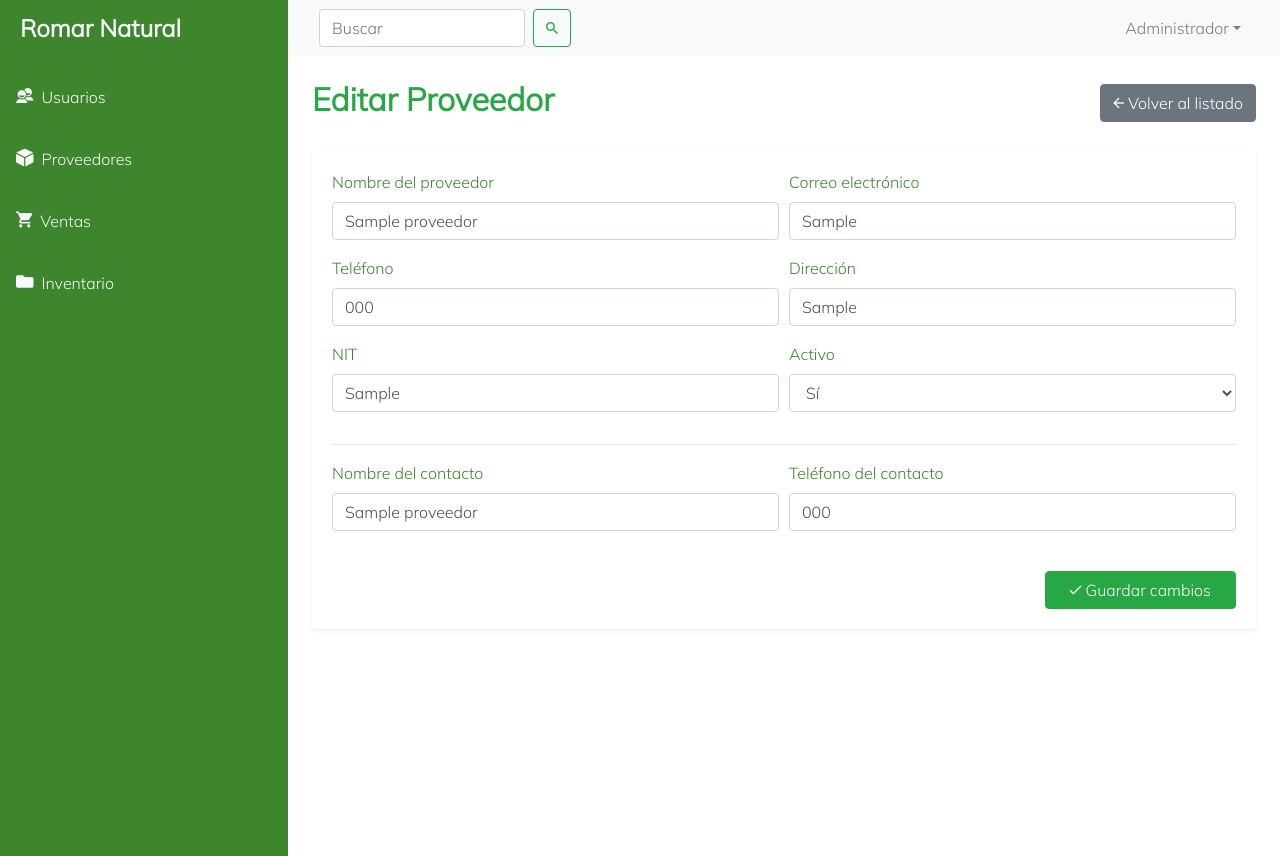
After one commit to JF292006/SGIEV-Python, a Django app: page /proveedores/editar/1/ in a window 1280 px wide. The commit adds this page. Run offline with Django 5.2, Linux system fonts and the light colour scheme; tables that the repository leaves empty hold one stand-in row (values such as "Sample post").

Commit message:
Proveedores terminado

```diff
--- /dev/null
+++ b/SGIEVpy/Sgiev/templates/proveedor/editar_proveedor.html
@@ -0,0 +1,140 @@
+{% load static %}
+<!doctype html>
+<html lang="es">
+<head>
+  <meta charset="utf-8">
+  <meta name="viewport" content="width=device-width, initial-scale=1, shrink-to-fit=no">
+  <title>Editar Proveedor | Romar Natural</title>
+
+  <!-- Bootstrap & Icons -->
+  <link rel="stylesheet" href="https://cdn.jsdelivr.net/npm/bootstrap@4.6.2/dist/css/bootstrap.min.css">
+  <link href="https://unpkg.com/ionicons@4.5.10-0/dist/css/ionicons.min.css" rel="stylesheet">
+  <link href="https://fonts.googleapis.com/css2?family=Mulish:ital,wght@0,300;1,300&display=swap" rel="stylesheet">
+  <link rel="stylesheet" href="{% static 'css/style.css' %}">
+</head>
+
+<body>
+  <div class="d-flex">
+    <!-- Sidebar -->
+    <div id="sidebar-container" class="bg-primary">
+      <div class="logo">
+        <h4 class="text-light font-weight-bold">Romar Natural</h4>
+      </div>
+      <div class="menu">
+        <a href="#" class="d-block text-light p-3"><i class="icon ion-md-contacts mr-2 lead"></i>Usuarios</a>
+        <a href="{% url 'listar_proveedores' %}" class="d-block text-light p-3 active"><i class="icon ion-md-cube mr-2 lead"></i>Proveedores</a>
+        <a href="#" class="d-block text-light p-3"><i class="icon ion-md-cart mr-2 lead"></i>Ventas</a>
+        <a href="#" class="d-block text-light p-3"><i class="icon ion-md-folder mr-2 lead"></i>Inventario</a>
+      </div>
+    </div>
+
+    <!-- Main content -->
+    <div class="w-100">
+      <!-- Navbar -->
+      <nav class="navbar navbar-expand-lg navbar-light bg-light">
+        <div class="container-fluid">
+          <form class="form-inline my-2 my-lg-0 ml-0 d-flex align-items-center">
+            <input class="form-control mr-2" type="search" placeholder="Buscar" aria-label="Buscar">
+            <button class="btn btn-outline-success my-2 my-sm-0" type="button">
+              <i class="icon ion-md-search"></i>
+            </button>
+          </form>
+
+          <ul class="navbar-nav ml-auto">
+            <li class="nav-item dropdown">
+              <a class="nav-link dropdown-toggle" href="#" data-toggle="dropdown">Administrador</a>
+              <div class="dropdown-menu dropdown-menu-right">
+                <a class="dropdown-item" href="#">Mi perfil</a>
+                <div class="dropdown-divider"></div>
+                <a class="dropdown-item" href="#">Cerrar sesión</a>
+              </div>
+            </li>
+          </ul>
+        </div>
+      </nav>
+
+      <!-- Content -->
+      <div id="content" class="p-4">
+        <div class="d-flex justify-content-between align-items-center mb-4">
+          <h2 class="font-weight-bold text-success">Editar Proveedor</h2>
+          <a class="btn btn-secondary" href="{% url 'listar_proveedores' %}">
+            <i class="icon ion-md-arrow-back"></i> Volver al listado
+          </a>
+        </div>
+
+        <div class="card shadow-sm border-0">
+          <div class="card-body">
+            <form method="post">
+              {% csrf_token %}
+
+              <div class="form-row">
+                <div class="form-group col-md-6">
+                  <label for="nombre_proveedor">Nombre del proveedor</label>
+                  <input type="text" id="nombre_proveedor" name="nombre_proveedor" class="form-control" value="{{ proveedor.nombre_proveedor }}" required>
+                </div>
+
+                <div class="form-group col-md-6">
+                  <label for="correo_proveedor">Correo electrónico</label>
+                  <input type="email" id="correo_proveedor" name="correo_proveedor" class="form-control" value="{{ proveedor.correo_proveedor }}" required>
+                </div>
+              </div>
+
+              <div class="form-row">
+                <div class="form-group col-md-6">
+                  <label for="telefono">Teléfono</label>
+                  <input type="text" id="telefono" name="telefono" class="form-control" value="{{ proveedor.telefono }}" required>
+                </div>
+
+                <div class="form-group col-md-6">
+                  <label for="direccion">Dirección</label>
+                  <input type="text" id="direccion" name="direccion" class="form-control" value="{{ proveedor.direccion }}" required>
+                </div>
+              </div>
+
+              <div class="form-row">
+                <div class="form-group col-md-6">
+                  <label for="nit">NIT</label>
+                  <input type="text" id="nit" name="nit" class="form-control" value="{{ proveedor.nit }}" required>
+                </div>
+
+                <div class="form-group col-md-6">
+                  <label for="activo">Activo</label>
+                  <select id="activo" name="activo" class="form-control">
+                    <option value="True" {% if proveedor.activo %}selected{% endif %}>Sí</option>
+                    <option value="False" {% if not proveedor.activo %}selected{% endif %}>No</option>
+                  </select>
+                </div>
+              </div>
+
+              <hr>
+
+              <div class="form-row">
+                <div class="form-group col-md-6">
+                  <label for="contacto_nombre">Nombre del contacto</label>
+                  <input type="text" id="contacto_nombre" name="contacto_nombre" class="form-control" value="{{ proveedor.contacto_nombre }}" required>
+                </div>
+
+                <div class="form-group col-md-6">
+                  <label for="contacto_telefono">Teléfono del contacto</label>
+                  <input type="text" id="contacto_telefono" name="contacto_telefono" class="form-control" value="{{ proveedor.contacto_telefono }}" required>
+                </div>
+              </div>
+
+              <div class="text-right mt-4">
+                <button type="submit" class="btn btn-success px-4">
+                  <i class="icon ion-md-checkmark"></i> Guardar cambios
+                </button>
+              </div>
+            </form>
+          </div>
+        </div>
+      </div>
+    </div>
+  </div>
+
+  <!-- Scripts -->
+  <script src="https://code.jquery.com/jquery-3.5.1.slim.min.js" crossorigin="anonymous"></script>
+  <script src="https://cdn.jsdelivr.net/npm/popper.js@1.16.1/dist/umd/popper.min.js" crossorigin="anonymous"></script>
+  <script src="https://cdn.jsdelivr.net/npm/bootstrap@4.6.2/dist/js/bootstrap.min.js" crossorigin="anonymous"></script>
+</body>
+</html>
--- a/SGIEVpy/Sgiev/urls.py
+++ b/SGIEVpy/Sgiev/urls.py
@@ -34,4 +34,6 @@ urlpatterns = [
     #PROVEEDOR
     path('proveedores/', views.listar_proveedores, name='listar_proveedores'),
     path('proveedores/registrar/', views.registrar_proveedor, name='registrar_proveedor'),
+    path('proveedores/editar/<int:id>/', views.editar_proveedor, name='editar_proveedor'),
+    path('proveedores/eliminar/<int:id>/', views.eliminar_proveedor, name='eliminar_proveedor'),
 ]
--- a/SGIEVpy/Sgiev/views.py
+++ b/SGIEVpy/Sgiev/views.py
@@ -1,4 +1,4 @@
-from django.shortcuts import render, redirect
+from django.shortcuts import render, redirect, get_object_or_404
 
 from datetime import datetime
 from . models import Categoria, Producto
@@ -330,3 +330,25 @@ def registrar_proveedor(request):
 def listar_proveedores(request):
     proveedores = Proveedor.objects.all()
     return render(request, 'proveedor/listar_prov.html', {'proveedores': proveedores})
+
+def editar_proveedor(request, id):
+    proveedor = get_object_or_404(Proveedor, id=id)
+
+    if request.method == 'POST':
+        proveedor.nombre_proveedor = request.POST['nombre_proveedor']
+        proveedor.correo_proveedor = request.POST['correo_proveedor']
+        proveedor.telefono = request.POST['telefono']
+        proveedor.direccion = request.POST['direccion']
+        proveedor.nit = request.POST['nit']
+        proveedor.contacto_nombre = request.POST['contacto_nombre']
+        proveedor.contacto_telefono = request.POST['contacto_telefono']
+        proveedor.activo = 1 if request.POST.get('activo') == 'True' else 0
+        proveedor.save()
+        return redirect('listar_proveedores')
+
+    return render(request, 'proveedor/editar_proveedor.html', {'proveedor': proveedor})
+
+def eliminar_proveedor(request, id):
+    proveedor = get_object_or_404(Proveedor, id=id)
+    proveedor.delete()
+    return redirect('listar_proveedores')
```
Also changed, not shown: SGIEVpy/Sgiev/templates/proveedor/listar_prov.html (+10 -0 lines).
